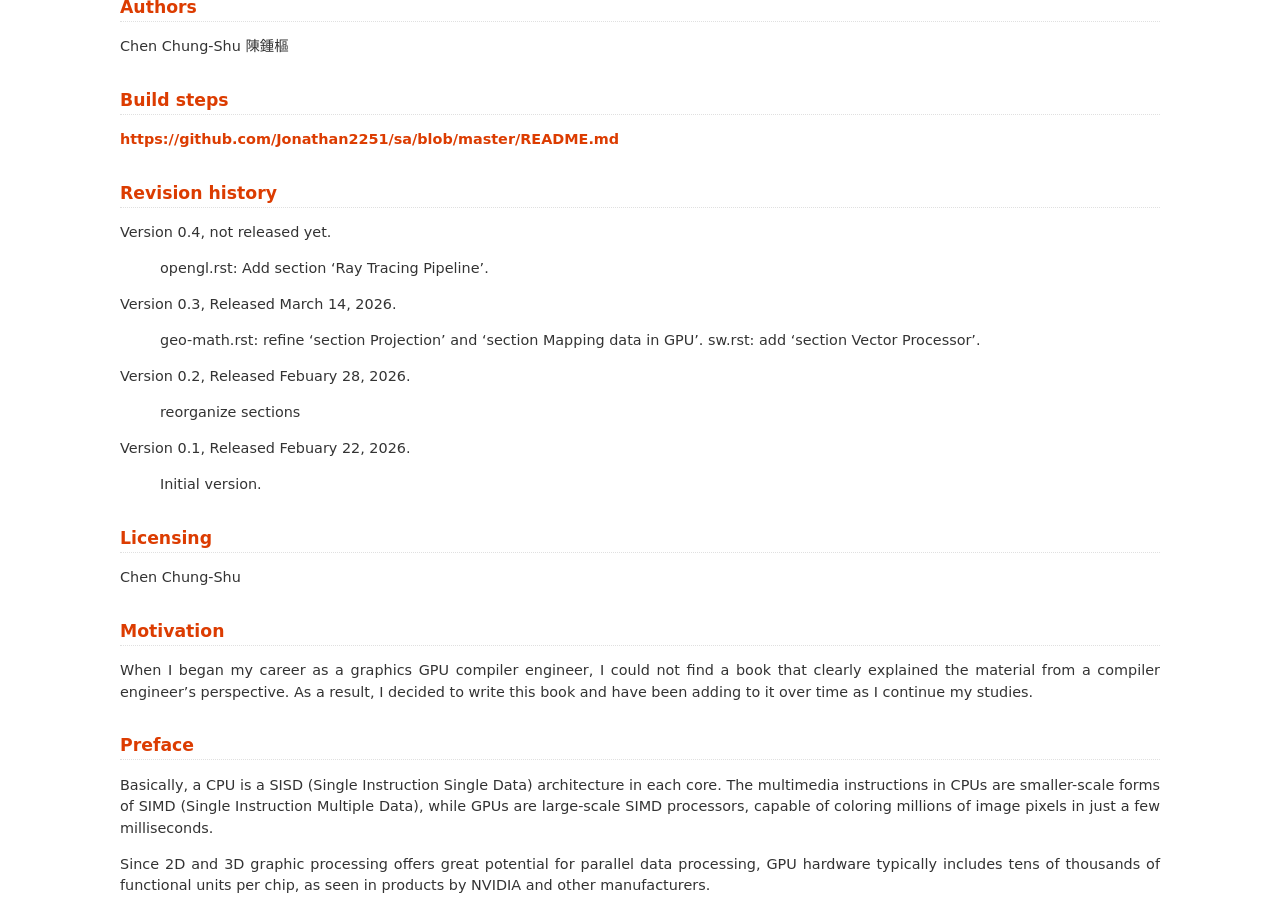
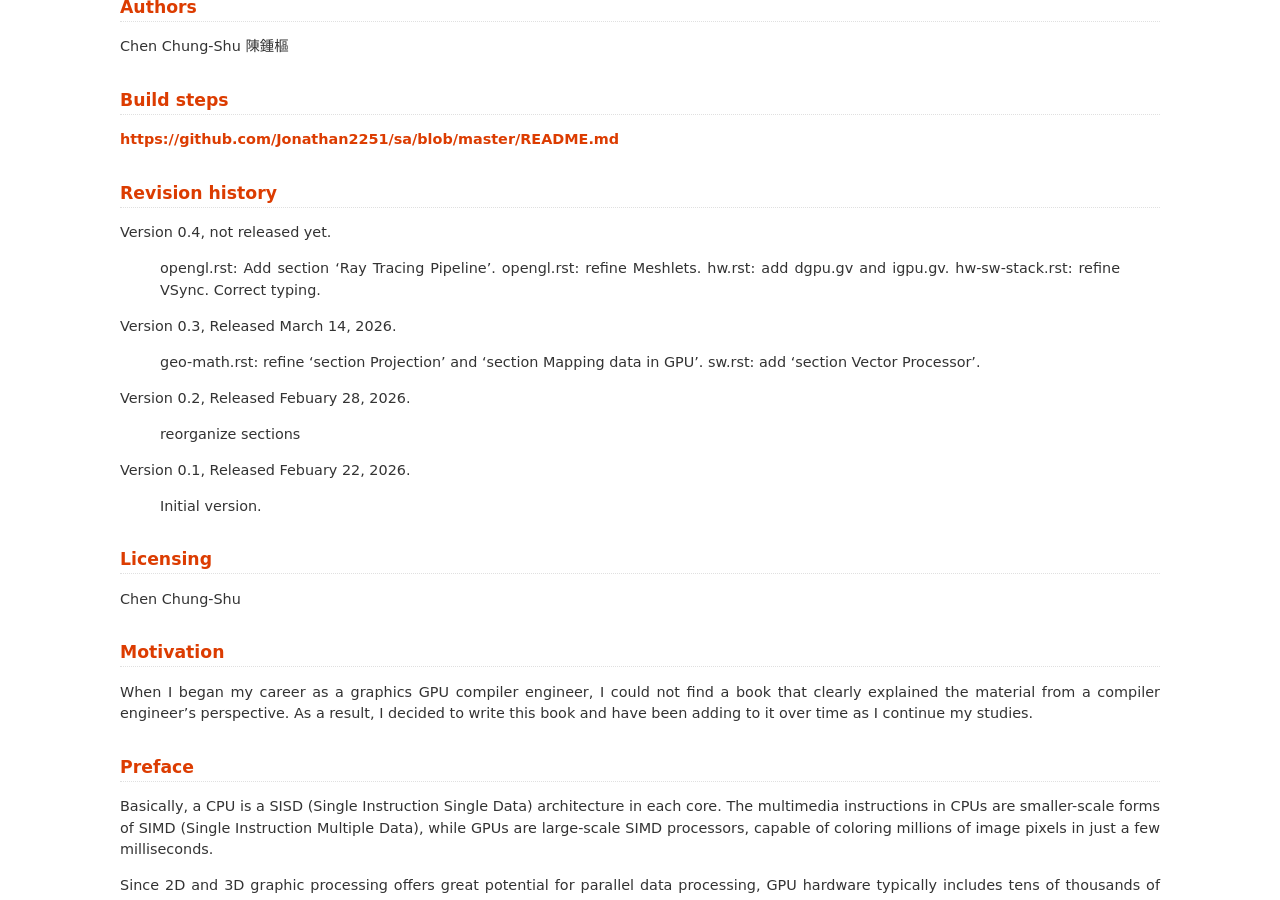
Before and after one commit to Jonathan2251/gpu, a Sphinx documentation site: the page built from source/about.rst, in a window 1280 px wide and 900 px high, scrolled down 363 px. Built offline with Sphinx 7.4.7, drawn with Linux system fonts in a browser that asks for light colours.

```diff
--- a/source/about.rst
+++ b/source/about.rst
@@ -25,6 +25,10 @@ Revision history
 Version 0.4, not released yet.
 
   opengl.rst: Add section 'Ray Tracing Pipeline'.
+  opengl.rst: refine Meshlets.
+  hw.rst: add dgpu.gv and igpu.gv.
+  hw-sw-stack.rst: refine VSync.
+  Correct typing.
 
 Version 0.3, Released March 14, 2026.
 
--- a/source/conf.py
+++ b/source/conf.py
@@ -65,9 +65,9 @@ author = u'Chen Chung-Shu'
 # built documents.
 #
 # The short X.Y version.
-version = u'0.3'
+version = u'0.4'
 # The full version, including alpha/beta/rc tags.
-release = u'0.3'
+release = u'0.4'
 
 # The language for content autogenerated by Sphinx. Refer to documentation
 # for a list of supported languages.
```
